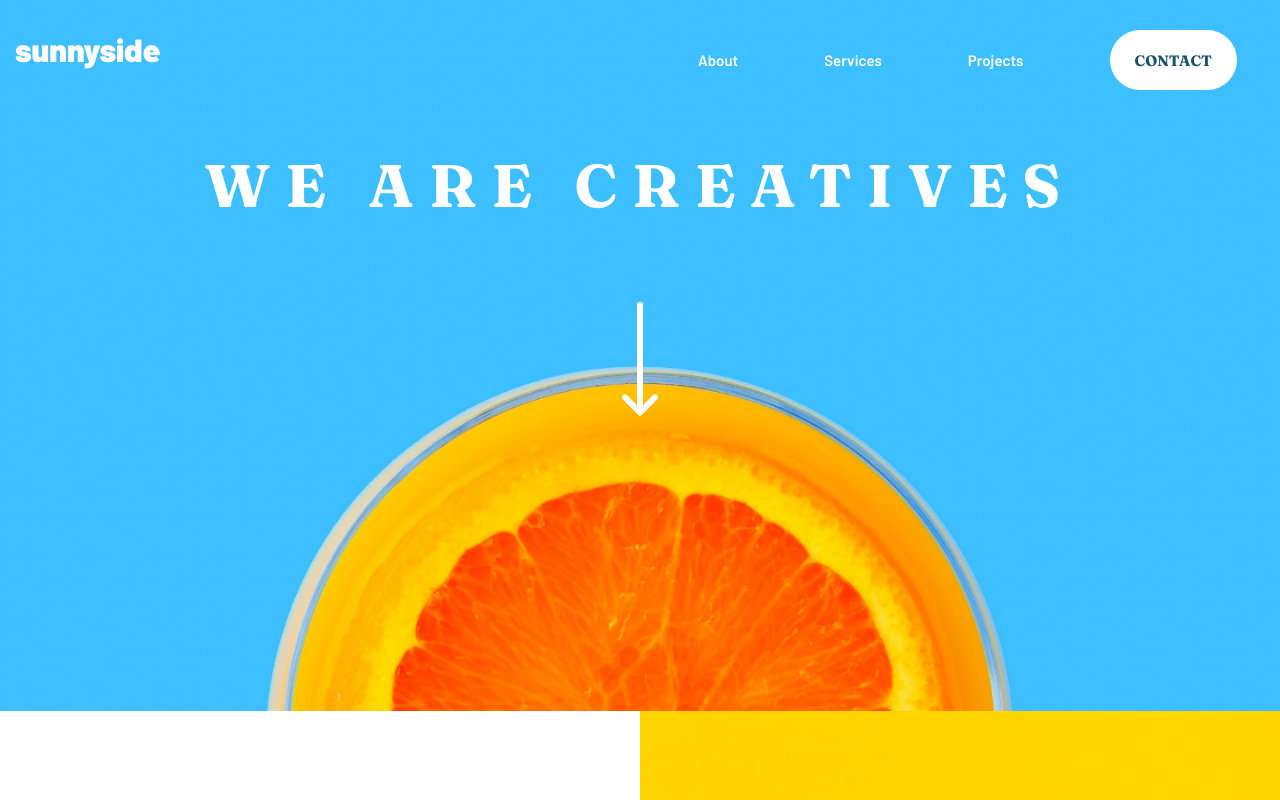
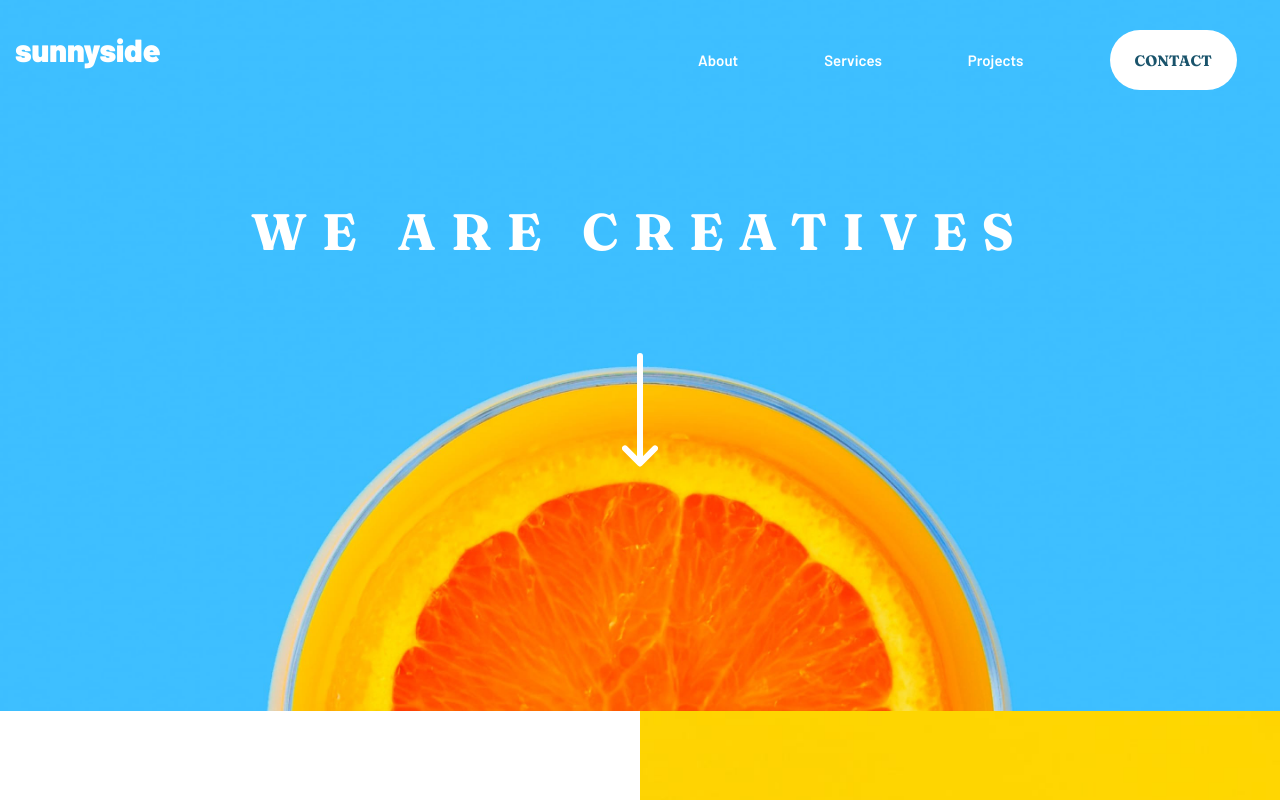
Before and after one commit to ibra-san/sunnyside-agency-landing-page-main, a React (Create React App) app in the folder frontend/: page / in a window 1280 px wide. Shown: the top 800 px of the page. Built offline with nearby package versions, Linux system fonts and the light colour scheme; a web font is replaced by a local one.

Commit message:
update: Minor changes to the header and title

```diff
--- a/frontend/src/App.scss
+++ b/frontend/src/App.scss
@@ -117,16 +117,18 @@ $DefaultFontSize: 18px;
       position: absolute;
       z-index: 20;
       width: inherit;
-      height: 100%;
       display: flex;
       flex-direction: column;
       justify-content: center;
       align-items: center;
+      margin-top: 200px;
+      gap: 90px;
 
       &--Header{
-
+        height: auto;
+        text-align: center;
         color: white;
-        font-size: 60px;
+        font-size: 4vw;
         letter-spacing: 15px;
         font-family: 'Fraunces', serif;
 
@@ -134,7 +136,6 @@ $DefaultFontSize: 18px;
 
       &--Arrow {
 
-        margin-top: 80px;
         margin-bottom: 150px;
 
       }
```
